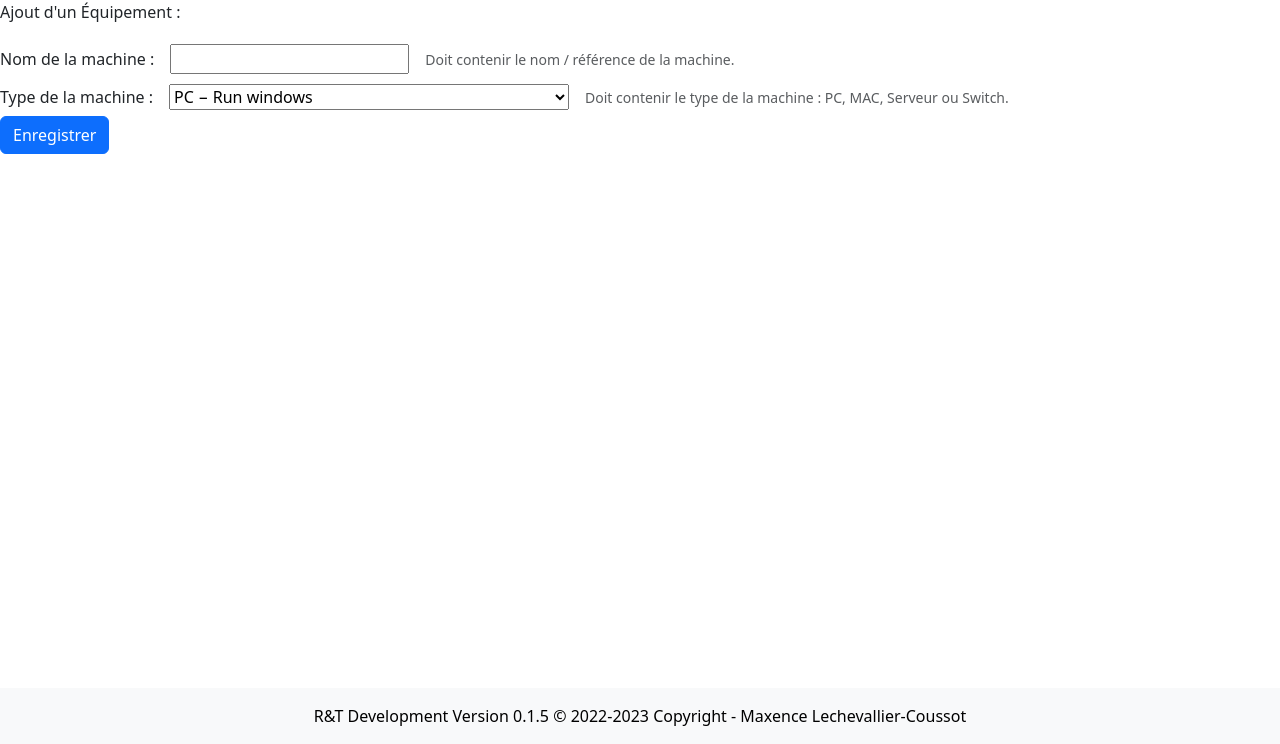
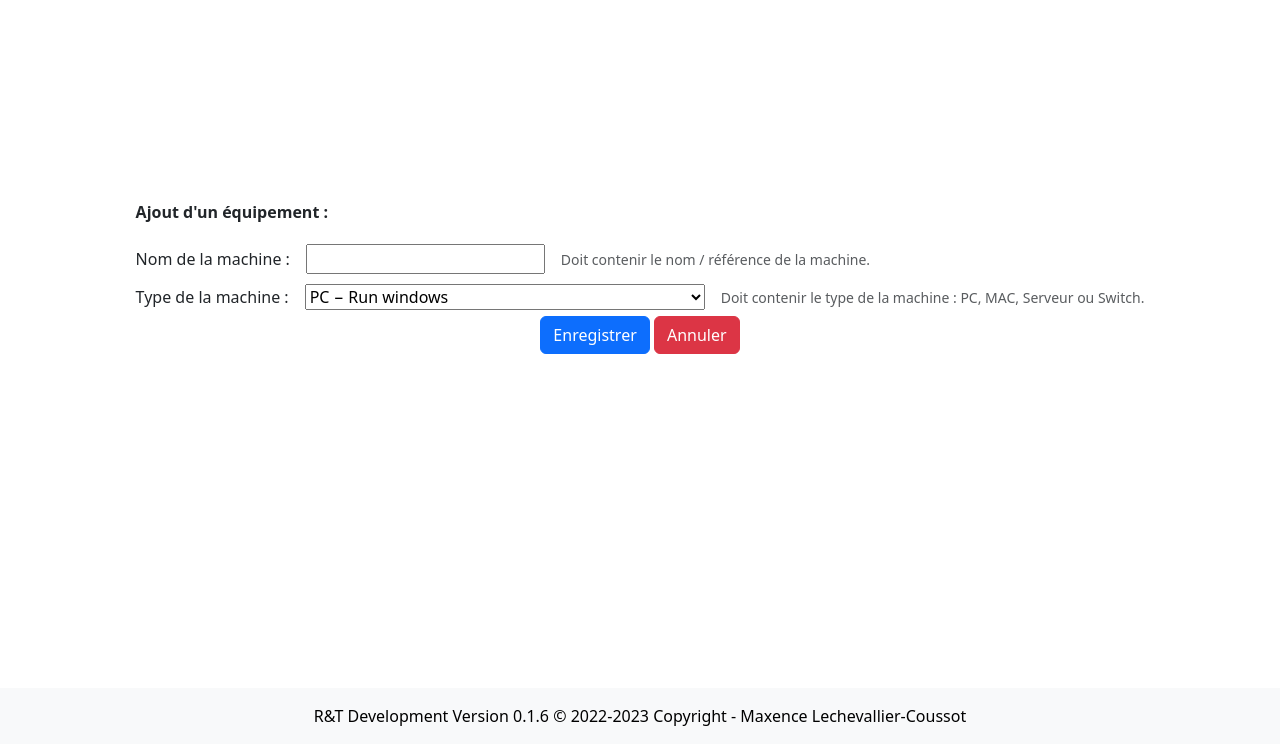
Before and after one commit to TTheGlock/sae2.03_django, a Django app: page /computerApp/add-machine/ in a window 1280 px wide. Shown: the part 56-800 px from the top of the page. Run offline with Django 4.2, Linux system fonts and the light colour scheme.

Commit message:
MAJ de plusieurs fichiers -> 0.1.6

```diff
--- a/computermngt/computerApp/static/css/style.css
+++ b/computermngt/computerApp/static/css/style.css
@@ -1,5 +1,5 @@
 .page-content {
     min-height: calc(100vh - 56px - 56px);
     margin-bottom: 56px;
-    padding-bottom: 56px;
+    padding-bottom: 10px;
 }
--- a/computermngt/computerApp/templates/computerApp/add_machine.html
+++ b/computermngt/computerApp/templates/computerApp/add_machine.html
@@ -1,15 +1,12 @@
 {% extends "index.html" %}
 
 {% block content %}
-<section>
-    <article>
-        <p class="title">Ajout d'un Équipement :</p>
-    </article>
-</section>
-
-<form method="post" class="add">
+<div class="container d-flex justify-content-center align-items-center">
+  <form method="post" class="add" style="margin-top: 200px">
     {% csrf_token %}
-
+    <div>
+      <p class="fw-bold">Ajout d'un équipement :</p>
+    </div>
     <div class="row g-3 align-items-center">
       <div class="col-auto">
         <label for="inputNOM2" class="col-form-label">Nom de la machine :</label>
@@ -38,9 +35,13 @@
       </div>
     </div>
 
-<div class="col-auto">
-    <button type="submit" class="btn btn-primary mb-3", value="Submit">Enregistrer</button>
+    <div class="row">
+      <div class="col text-center">
+        <button type="submit" class="btn btn-primary mb-3" value="Submit">Enregistrer</button>
+        <button type="button" class="btn btn-danger mb-3" onclick="window.history.back()">Annuler</button>
+      </div>
+    </div>
+  </form>
 </div>
 
-</form>
 {% endblock %}
--- a/computermngt/computerApp/templates/index.html
+++ b/computermngt/computerApp/templates/index.html
@@ -16,13 +16,7 @@
     <script src="https://cdn.jsdelivr.net/npm/bootstrap@5.3.0-alpha3/dist/js/bootstrap.bundle.min.js" integrity="sha384-ENjdO4Dr2bkBIFxQpeoTz1HIcje39Wm4jDKdf19U8gI4ddQ3GYNS7NTKfAdVQSZe" crossorigin="anonymous"></script>
     {% load static %}
     <link rel="icon" href=" {% static 'computerApp/images/sob.png' %} ">
-    <style>
-      .page-content {
-        min-height: calc(100vh - 56px - 56px);
-        margin-bottom: 56px;
-        padding-bottom: 56px;
-      }
-    </style>
+    <link rel="stylesheet" href=" {% static 'css/style.css' %} ">
 
   </head>
 
@@ -77,20 +71,21 @@
   <body>
 
     {% block content %}
-    <section>
-        <article>
-            <p class="title">Bienvenue sur le site web R&T Development.</p>
-         </article>
-    </section>
+      <div class="container d-flex justify-content-center align-items-center">
+        <div class="text-center" style="margin-top: 200px">
+          <p class="fw-bold">Bienvenue sur le site web R&T Development</p>
+        </div>
+      </div>
     {% endblock %}
 
+    {% block footer %}
     <footer class="text-center text-black fixed-bottom">
         <!-- Copyright -->
         <div class="text-center p-3" style="background-color: #f8f9fa;">
-            R&T Development Version 0.1.5 © 2022-2023 Copyright - Maxence Lechevallier-Coussot
+            R&T Development Version 0.1.6 © 2022-2023 Copyright - Maxence Lechevallier-Coussot
         </div>
-        <!-- Copyright -->
     </footer>
+    {% endblock %}
 
   </body>
 
```
Also changed, not shown: computermngt/computerApp/templates/computerApp/add_personnel.html (+11 -11 lines), computermngt/computerApp/templates/computerApp/machine_detail.html (+8 -4 lines), computermngt/computerApp/templates/computerApp/personnel_detail.html (+7 -3 lines). Lines whose indentation alone changed are shown as unchanged.
